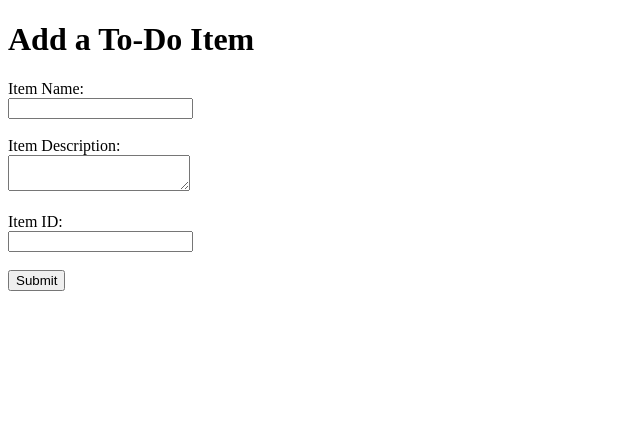
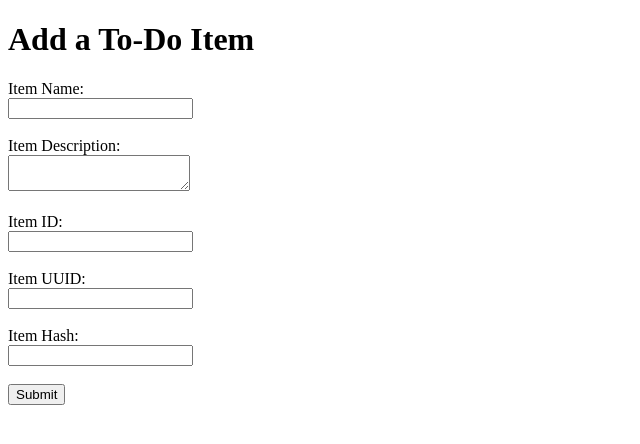
Before and after one commit to Gouribanakar/git-github-task, a Flask app: template templates/todo.html in a window 1280 px wide. Shown: the top 444 px of the page, without its empty margins (0-640 px from the left). Run offline with Flask 3, Linux system fonts and the light colour scheme; the template is opened without the code that fills it, so the values that code supplies are empty.

Commit message:
Re-commit UUID and Hash fields after soft reset

```diff
--- a/templates/todo.html
+++ b/templates/todo.html
@@ -15,6 +15,12 @@
         <label for="itemId">Item ID:</label><br>
         <input type="number" id="itemId" name="itemId" required><br><br>
 
+        <label for="itemUuid">Item UUID:</label><br>
+        <input type="text" id="itemUuid" name="itemUuid" required><br><br>
+
+        <label for="itemHash">Item Hash:</label><br>
+        <input type="text" id="itemHash" name="itemHash" required><br><br>
+
         <button type="submit">Submit</button>
     </form>
 </body>
```
